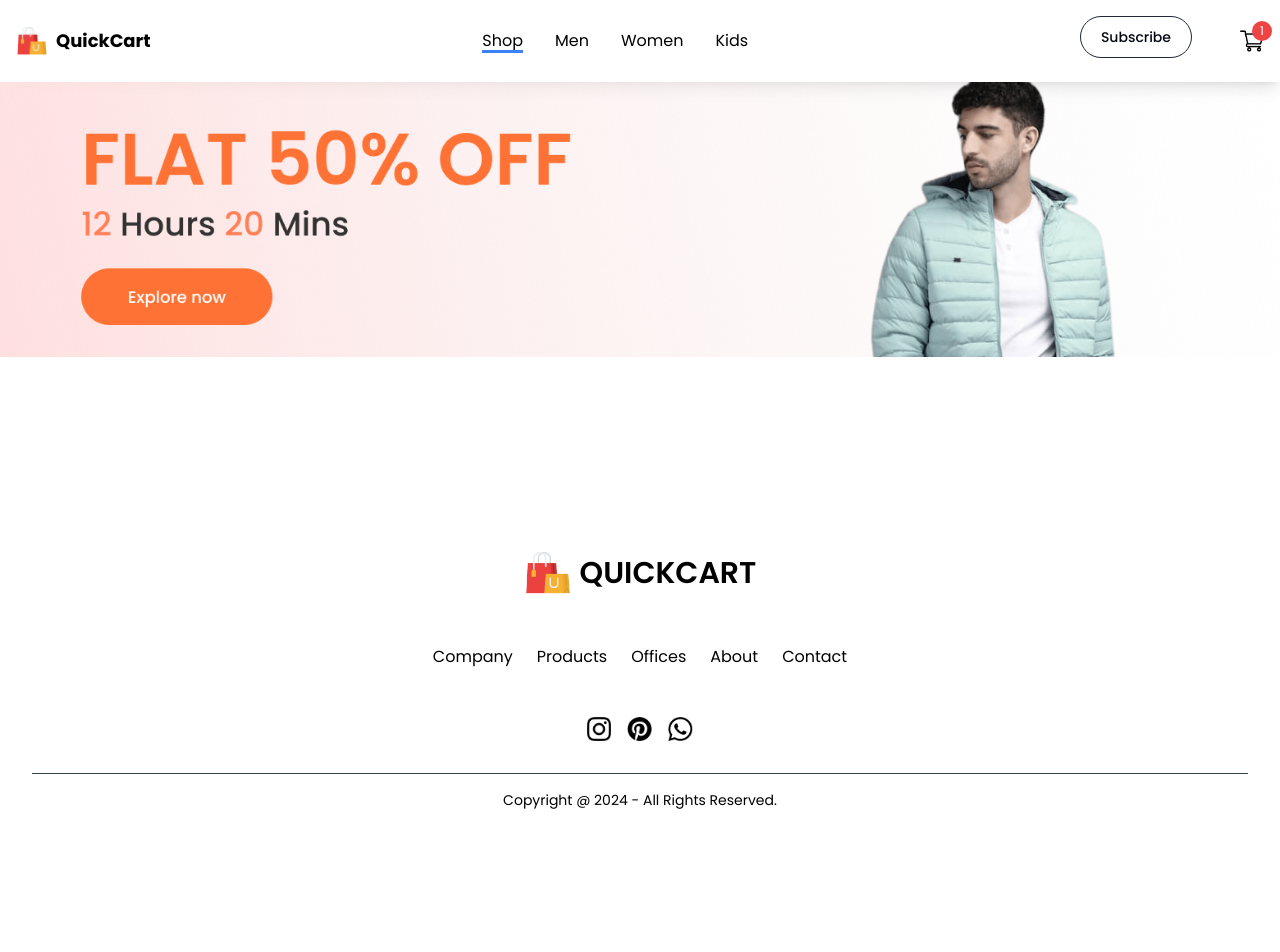
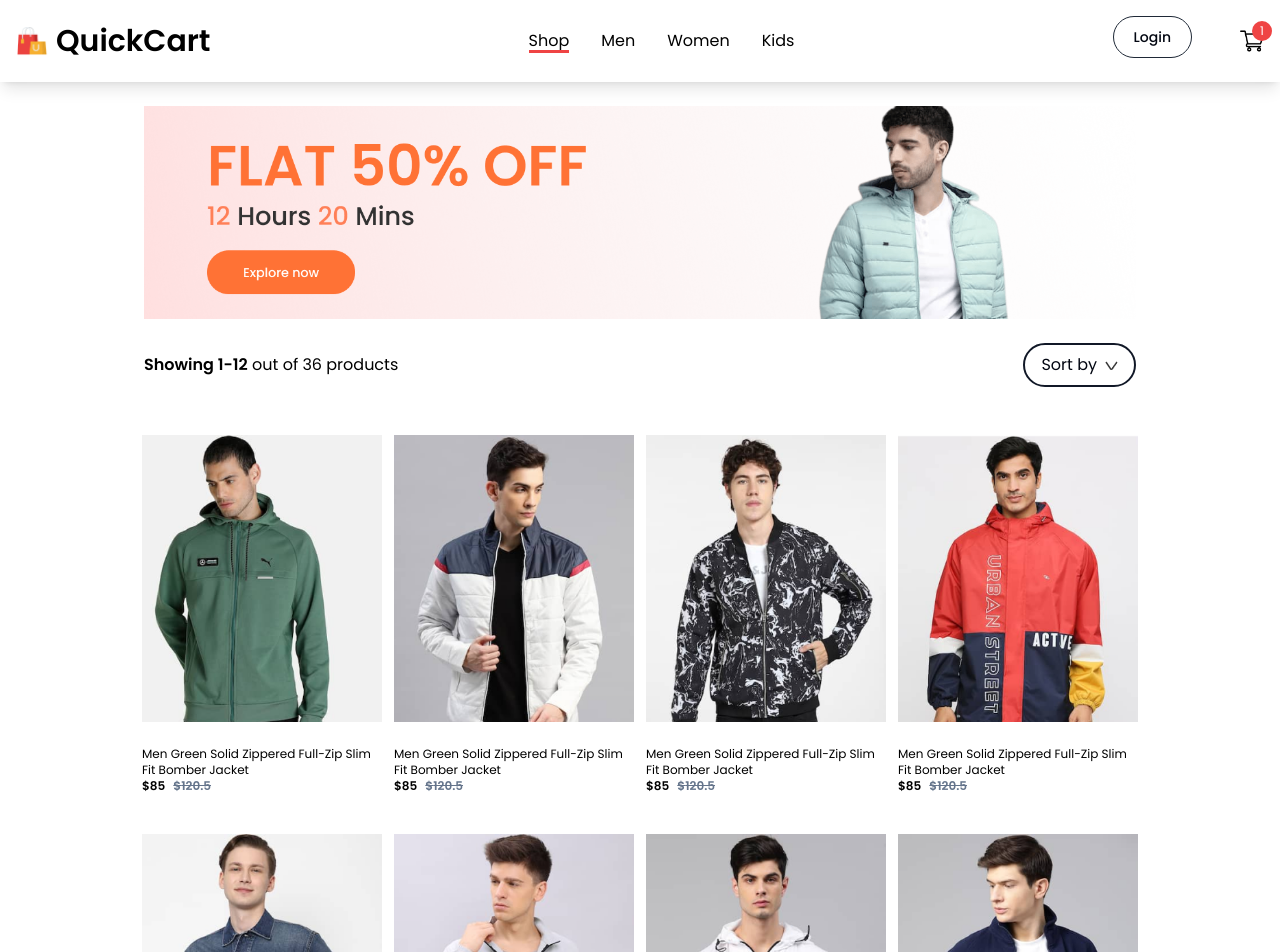
Before and after one commit to ast003/QuickCart, a React (Vite) app in the folder myapp/: page /men in a window 1280 px wide. Shown: the top 952 px of the page. Before the commit the page ends 842 px from the top, so only its background shows below. Built offline with nearby package versions, Linux system fonts and the light colour scheme.

Commit message:
added pages

```diff
--- a/myapp/src/Components/Footer.jsx
+++ b/myapp/src/Components/Footer.jsx
@@ -6,11 +6,11 @@ import whatsapp_icon from './Assets/whatsapp_icon.png'
 
 const Footer = () => {
     return (
-        <div className='mt-40 py-8'>
+        <div className='mt-24 py-8'>
         <div className='max-w-7xl mx-auto px-4 sm:px-6 lg:px-8'>
           <div className='flex items-center justify-center mb-12'>
             <img src={footer_logo} alt='Footer Logo' className='h-12 mr-2' />
-            <p className='text-3xl font-semibold'>QUICKCART</p>
+            <p className='text-3xl font-semibold'>QuickCart</p>
           </div>
 
 
--- a/myapp/src/Components/Item.jsx
+++ b/myapp/src/Components/Item.jsx
@@ -5,7 +5,7 @@ const Item = (props) => {
     <div className='w-60 transform transition-transform duration-300 hover:scale-105'>
       <img className='mb-6 'src={props.image}></img>
       <p className='text-xs'>{props.name}</p>
-      <div className='item-prices text-xs mb-4 font-semibold'>
+      <div className='item-prices text-xs mb-6 font-semibold'>
          ${props.new_price}<span className='line-through text-slate-500 px-2'>${props.old_price}</span>
         </div>
     </div>
--- a/myapp/src/Components/Navbar.jsx
+++ b/myapp/src/Components/Navbar.jsx
@@ -11,7 +11,7 @@ const Navbar = () => {
     <div className='navbar bg-white shadow-lg p-4 flex items-center justify-between'>
       <div className='nav-logo flex items-center'>
         <img src={logo} alt="Logo" className='h-8 w-8' />
-        <p className='ml-2 text-lg font-bold'>QuickCart</p>
+        <p className='ml-2 text-3xl font-semibold'>QuickCart</p>
       </div>
       <div className='md:hidden flex items-center'>
         <button onClick={() => setIsMenuOpen(!isMenuOpen)} className='text-gray-700 focus:outline-none'>
@@ -31,19 +31,19 @@ const Navbar = () => {
       <ul className={` ${isMenuOpen ? 'flex' : 'hidden'} flex-col md:flex-row md:flex md:space-x-8 md:items-center absolute md:static top-14 left-0 right-0 bg-white md:bg-transparent shadow-md md:shadow-none p-4 md:p-0`}>
         <li onClick={() => { setMenu("shop"); setIsMenuOpen(false); }} className="relative mt-2 md:mt-0">
           <Link to='/'>Shop</Link>
-          {menu === "shop" && <hr className="absolute bottom-0 left-0 w-full border-b-2 border-blue-500" />}
+          {menu === "shop" && <hr className="absolute bottom-0 left-0 w-full border-b-2 border-red-500" />}
         </li>
         <li onClick={() => { setMenu("men"); setIsMenuOpen(false); }} className="relative mt-2 md:mt-0">
           <Link to='/men'>Men</Link>
-          {menu === "men" && <hr className="absolute bottom-0 left-0 w-full border-b-2 border-blue-500" />}
+          {menu === "men" && <hr className="absolute bottom-0 left-0 w-full border-b-2 border-red-500" />}
         </li>
         <li onClick={() => { setMenu("women"); setIsMenuOpen(false); }} className="relative mt-2 md:mt-0">
           <Link to='/women'>Women</Link>
-          {menu === "women" && <hr className="absolute bottom-0 left-0 w-full border-b-2 border-blue-500" />}
+          {menu === "women" && <hr className="absolute bottom-0 left-0 w-full border-b-2 border-red-500" />}
         </li>
         <li onClick={() => { setMenu("kids"); setIsMenuOpen(false); }} className="relative mt-2 md:mt-0">
           <Link to='/kids'>Kids</Link>
-          {menu === "kids" && <hr className="absolute bottom-0 left-0 w-full border-b-2 border-blue-500" />}
+          {menu === "kids" && <hr className="absolute bottom-0 left-0 w-full border-b-2 border-red-500" />}
         </li>
         <li className='login-cart flex md:hidden mt-4'>
           <Link to='/login' className='bg-blue-500 text-white px-4 py-2 rounded w-full text-center'>Login</Link>
@@ -51,7 +51,7 @@ const Navbar = () => {
       </ul>
       <div className='login-cart hidden md:flex items-center space-x-10'>
         <Link to='/login'>
-        <button type="button" className="text-gray-950 hover:text-white border border-gray-800 hover:bg-gray-900 focus:ring-4 focus:outline-none focus:ring-gray-300 font-medium rounded-full text-sm px-5 py-2.5 text-center me-2 mb-2 dark:border-gray-600 dark:text-gray-950 dark:hover:text-white dark:hover:bg-gray-600 dark:focus:ring-gray-800">Subscribe</button>
+        <button type="button" className="text-gray-950 hover:text-white border border-gray-800 hover:bg-gray-900 focus:ring-4 focus:outline-none focus:ring-gray-300 font-medium rounded-full text-sm px-5 py-2.5 text-center me-2 mb-2 dark:border-gray-600 dark:text-gray-950 dark:hover:text-white dark:hover:bg-gray-600 dark:focus:ring-gray-800">Login</button>
         </Link>
         <Link to='/cart' className='relative'>
           <img src={cart_icon} alt="Cart" className='h-6 w-6' />
--- a/myapp/src/Pages/LoginSignup.jsx
+++ b/myapp/src/Pages/LoginSignup.jsx
@@ -3,7 +3,12 @@ import React from 'react'
 const LoginSignup = () => {
   return (
     <div>
-
+      <h1>SignUp</h1>
+      <div>
+        <input></input>
+        <input></input>
+        <input></input>
+      </div>
     </div>
   )
 }
--- a/myapp/src/Pages/ShopCategory.jsx
+++ b/myapp/src/Pages/ShopCategory.jsx
@@ -1,13 +1,47 @@
-import React, { useContext } from 'react'
-import { ShopContext } from '../Context/ShopContext'
+import { useContext } from 'react';
+import { ShopContext } from '../Context/ShopContext';
+import dropdown_icon from '../Components/Assets/dropdown_icon.png';
+import Item from '../Components/Item';
 
 const ShopCategory = (props) => {
-  const {all_product}=useContext(ShopContext);
+  const { all_product } = useContext(ShopContext);
+
   return (
     <div>
-      <img src={props.banner}/>
+      <img className='px-36 mt-6 mb-6' src={props.banner} alt="Banner" />
+
+      <div className='shopCategory-indexSort flex justify-between items-center px-36'>
+        <p>
+          <span className='font-semibold'>Showing 1-12</span> out of 36 products
+        </p>
+        <div className='shopCategory-sort flex items-center'>
+          <button className='flex items-center text-gray-950 px-4 py-2 rounded-full border-solid border-2 border-gray-900'>
+            Sort by
+            <img src={dropdown_icon} alt="Dropdown Icon" className='ml-2' />
+          </button>
+        </div>
+      </div>
+
+      <div className='shopCategory-products grid grid-cols-4 gap-4 justify-items-center px-36 mt-12'>
+        {all_product.map((item, i) => (
+          props.category === item.category ? (
+            <Item key={i}
+              id={item.id}
+              name={item.name}
+              image={item.image}
+              new_price={item.new_price}
+              old_price={item.old_price} />
+          ) : null
+        ))}
+      </div>
+
+      <div className='flex justify-center mb-12'>
+        <button className='loadmore bg-gray-200  text-gray-900 px-6 py-3 rounded-full mt-24'>
+          Explore More
+        </button>
+      </div>
     </div>
-  )
+  );
 }
 
-export default ShopCategory
+export default ShopCategory;
```
Also changed, not shown: myapp/src/Pages/Login.jsx (added).
